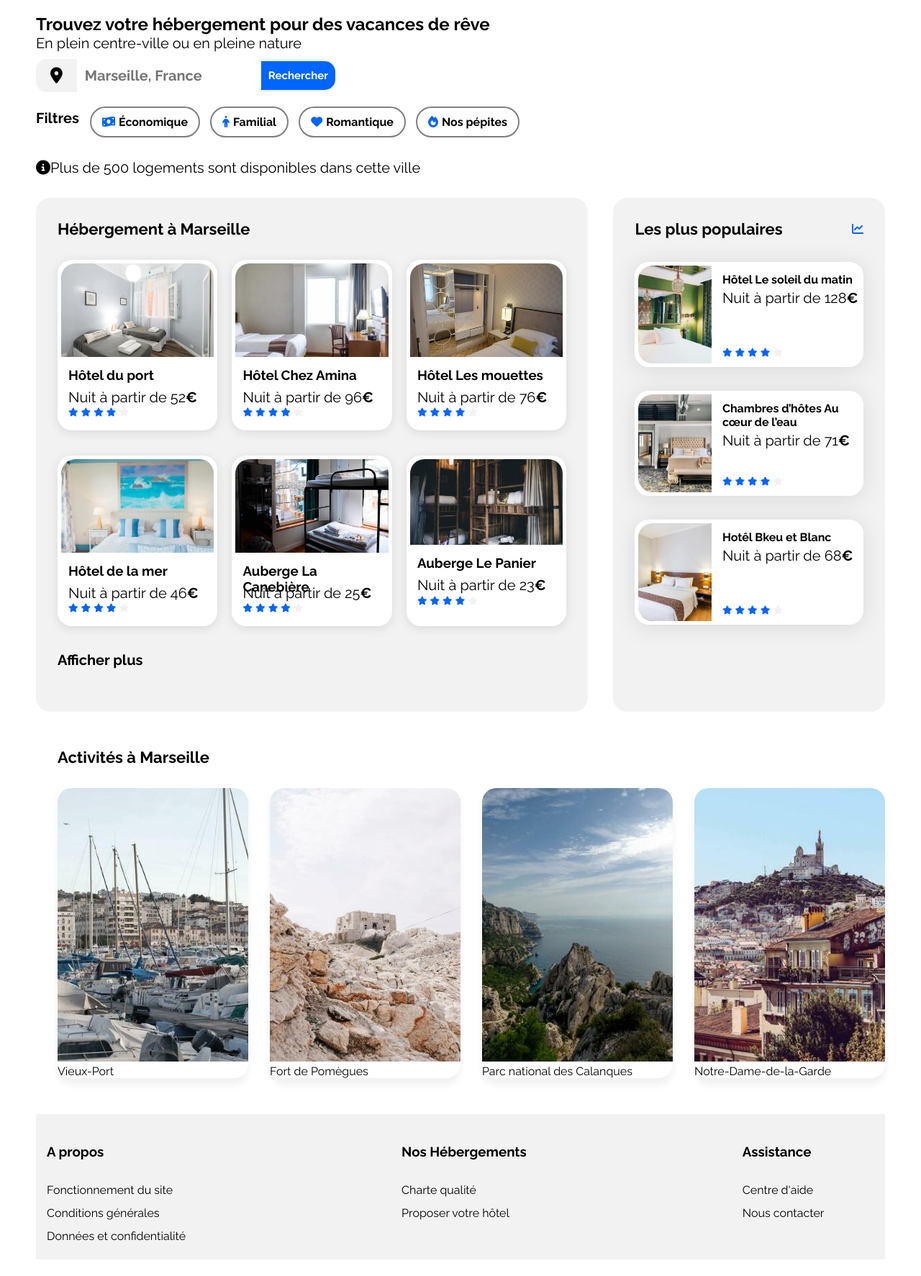
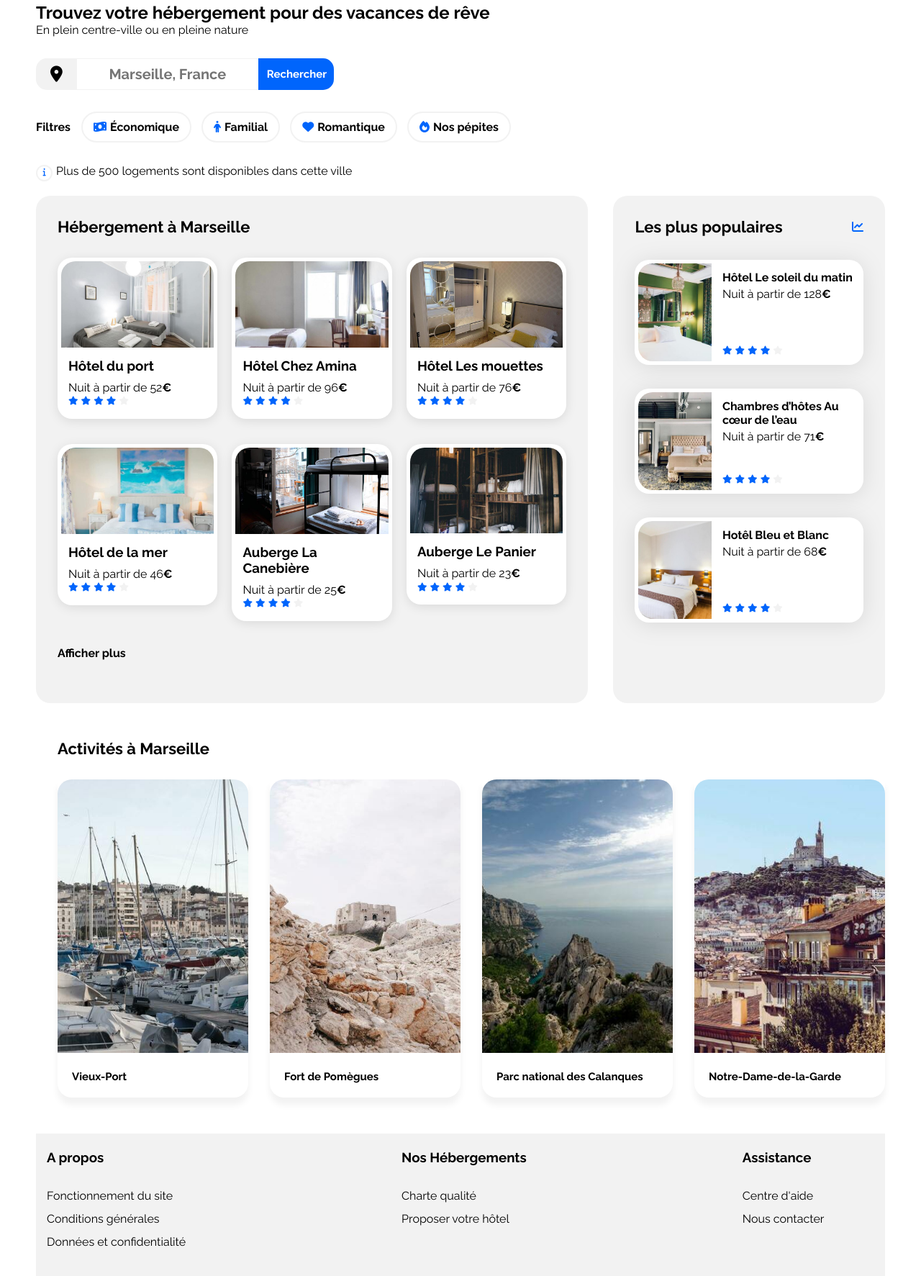
Before and after one commit to LucilleSnz/Projet-2, a plain HTML site: page index.html in a window 1280 px wide. Shown: the part 96-1869 px from the top of the page at 72% size. Before the commit the page ends 1846 px from the top, so only its background shows below. Drawn offline with Linux system fonts and the light colour scheme.

Commit message:
modifdetail

```diff
--- a/index.html
+++ b/index.html
@@ -18,8 +18,8 @@
         <header>
             <img class="booki" src="./images/logo/Booki.png">
             <nav class="menu-links">
-                <a href="link-hebergements">Hébergements</a>
-                <a href="link-activites">Activités</a>
+                <a href="#link-hebergements">Hébergements</a>
+                <a href="#link-activites">Activités</a>
             </nav>
         </header>
         <main>
@@ -41,13 +41,13 @@
             </div>
             <div class="info">
                 <p>
-                    <i class="fa-solid fa-circle-info"></i>Plus de 500 logements sont disponibles dans cette ville
+                    <i class="fa-solid fa-info" aria hidden="true"></i>Plus de 500 logements sont disponibles dans cette ville
                 </p>
             </div>
             <div class="hebergements-and-populaires">
                 <section class="hebergements">
                     <div class="hebergement-title">
-                        <h2 class="section-title">Hébergement à Marseille</h2>
+                        <h2 id="link-hebergements" class="section-title">Hébergement à Marseille</h2>
                     </div>
                     <div class="hebergement-cards">
                         <a class="hebergement-card" href="#">
@@ -204,7 +204,7 @@
                                 <img src="./images/hebergements/febrian-zakaria2.jpg" alt="Image de la chambre d'hôtel montrant un lit">
                                 <div class="card-content">
                                     <div class="card-txt">
-                                        <h3 class="card-title">Hotêl Bkeu et Blanc</h3>
+                                        <h3 class="card-title">Hotêl Bleu et Blanc</h3>
                                         <p class="card-subtitle">Nuit à partir de 68<span class="euro">€</span></p>
                                     </div>
                                     <div class="card-rating">
@@ -221,31 +221,31 @@
                     </div>
                 </section>
             </div>
-            <section id="activites" class="activites-a-marseille">
-                <h2 class="section-title"> Activités à Marseille</h2>
+            <section class="activites-a-marseille">
+                <h2 id="link-activites" class="section-title"> Activités à Marseille</h2>
                     <div class="activites">
                         <figure class="card-activites">
                             <a href="#">
-                            <img src="images/activites/reno-laithienne.jpg" alt="Image du vieux port">
-                            <div class="card-title">Vieux-Port</div>
+                                <img src="images/activites/reno-laithienne.jpg" alt="Image du vieux port">
+                                    <div class="cards-title">Vieux-Port</div>
                             </a>
                         </figure>
                         <figure class="card-activites">
                             <a href="#">
-                            <img src="images/activites/paul-hermann.jpg" alt="Image du fort de pomègues">
-                            <div class="card-title">Fort de Pomègues</div>
+                                <img src="images/activites/paul-hermann.jpg" alt="Image du fort de pomègues">
+                                    <div class="cards-title">Fort de Pomègues</div>
                             </a>
                         </figure>
                         <figure class="card-activites">
                             <a href="#">
-                            <img src="images/activites/kilyan-sockalingum.jpg" alt="Image du parc national des calanques">
-                            <div class="card-title">Parc national des Calanques</div>
+                                <img src="images/activites/kilyan-sockalingum.jpg" alt="Image du parc national des calanques">
+                                    <div class="cards-title">Parc national des Calanques</div>
                             </a>
                         </figure>
                         <figure class="card-activites">
                             <a href="#">
-                            <img src="images/activites/florian-wehde.jpg" alt="Image de notre-dame-de-la-garde">
-                            <div class="card-title">Notre-Dame-de-la-Garde</div>
+                                <img src="images/activites/florian-wehde.jpg" alt="Image du fort de pomègues">
+                                    <div class="cards-title">Notre-Dame-de-la-Garde</div>
                             </a>
                         </figure>
                     </div>
--- a/style.css
+++ b/style.css
@@ -63,11 +63,11 @@ a {
 header {
     display: flex;
     justify-content: space-between;
-    margin-bottom: 40px;
+    margin-bottom: 30px;
 }
 
 .booki{
-    height: 35px;
+    height: 20px;
     margin-top: 20px;
 }
 
@@ -101,21 +101,20 @@ header {
 p {
     margin: 0;
     padding: 0;
-    font-size: 20px;
-    margin-bottom: 10px;
 }
 
 h2{
-    margin-bottom: 0;
+    margin-bottom: 0px;
 }
 
 
 /*recherche*/
 .search-input{
     border: none;
-    padding: 11px;
+    padding: 9px;
     font-weight: bolder;
     font-size: 20px;
+    text-align: center;
 }
 
 .fa-location-dot:before, .fa-map-marker-alt:before {
@@ -128,12 +127,12 @@ h2{
     border-radius: 15px;
     display: flex;
     align-items: center;
-    margin-bottom: 20px;
+    margin: 30px 0px 30px 0px;
 }
 
 .search-button{
     margin: 0;
-    padding: 10px;
+    padding: 12px;
     padding-right: 10px;
     color: white;
     border: 0 solid;
@@ -169,7 +168,7 @@ h2{
 .filter-button {
     border-radius: 50px;
     padding: 10px 15px;
-    border: 2px grey solid;
+    border: 2px solid #f2f2f2;
     font-weight: bold;
     background-color: white;
     font-size: 1em;
@@ -187,15 +186,25 @@ h2{
 img{
     object-fit: cover;
 }
+
 main{
     display:flex;
     flex-direction: column;
 }
 
+
 /* info */
 
 .info p i {
-    color: black;
+    color: #0065fc;
+    border: 2px solid #f2f2f2;
+    border-radius: 50%;
+    font-size: 0.7em;
+    width: 15px;
+    height: 15px;
+    text-align: center;
+    margin-right: 5px;
+    padding: 2px;
 }
 
 .info{
@@ -313,6 +322,11 @@ main{
     padding-bottom: 50px;
 }
 
+.cards-title{
+    padding: 20px;
+    font-size: 15px;
+    font-weight: bold;
+}
 
 
 
@@ -366,13 +380,16 @@ main{
     display: flex;
     flex-wrap: wrap;
     justify-content: space-between;
+    align-items: flex-start;
+
+
 }
 
 .hebergement-card-img{
     width: 100%;
     border-top-left-radius: 20px;
     border-top-right-radius: 20px;
-    max-height: 130px;
+    max-height: 120px;
 }
 
 .hebergement-card-content{
@@ -391,7 +408,8 @@ main{
 
 .hebergement-card-title{
     margin: 0;
-    height: 30px;
+    margin-bottom: 10px;
+
 }
 
 .hebergement-card-subtitle{
@@ -403,10 +421,10 @@ main{
 footer{
     background-color: var(--main-bg-color);
     padding: 15px;
-    padding-bottom: 0px;
     display: flex;
     flex-wrap: wrap;
     justify-content: start;
+    flex-direction: row;
 }
 
 .listing {
@@ -414,14 +432,21 @@ footer{
     display: flex;
     justify-content: space-between;
     line-height: 2;
+    align-items: flex-start;
+}
+
+.listing h3 {
+    margin-top: 0px;
 }
 
 .a-propos {
     margin-right: 300px;
 }
+
 .nos-hebergements {
     margin-right: 300px;
 }
+
 .assitance {
     margin-right: 100px;
 }
```
